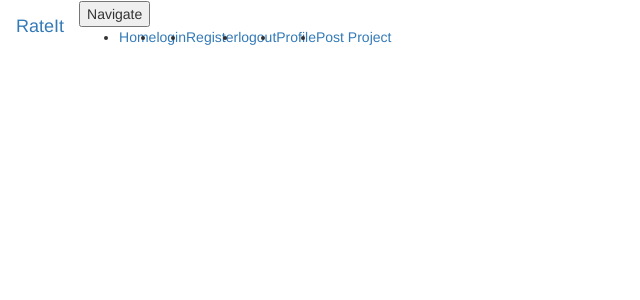
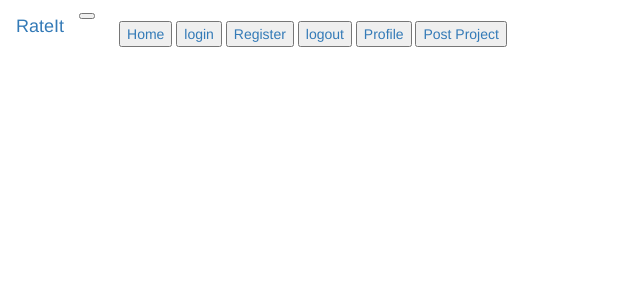
Before and after one commit to eliki-hue/projects_review, a Django app: page /details/1 in a window 1280 px wide. Shown: the top 300 px of the page, without its empty margins (0-640 px from the left). Run offline with Django 4.2, Linux system fonts and the light colour scheme; data that the repository does not hold is empty; some libraries are stand-ins or nearby versions.

Commit message:
converted nav links to buttons

```diff
--- a/myRateit/templates/navbar.html
+++ b/myRateit/templates/navbar.html
@@ -4,28 +4,29 @@
   <div class="container-fluid">
     <a class="navbar-brand" href="{% url 'home' %}">RateIt</a>
     <button class="navbar-toggler" type="button" data-bs-toggle="collapse" data-bs-target="#navbarNav" aria-controls="navbarNav" aria-expanded="false" aria-label="Toggle navigation">
-      <span class="navbar-toggler-icon">Navigate</span>
+      <span class="navbar-toggler-icon"></span>
     </button>
     <div class="collapse navbar-collapse" id="navbarNav">
       <ul class="navbar-nav">
-        <li class="nav-item">
-          <a class="nav-link active" aria-current="page" href="{% url 'home' %}">Home</a>
-        </li>
-        <li class="nav-item">
+
+          <button> <a class="nav-link active" aria-current="page" href="{% url 'home' %}">Home</a>
+          </button>
+
+          <button>
           <a class="nav-link" href="/accounts/login/">login</a>
-        </li>
-        <li class="nav-item">
+          </button>
+          <button>
           <a class="nav-link" href="/accounts/register/">Register</a>
-        </li>
-        <li class="nav-item">
+          </button>
+          <button>
           <a class="nav-link" href="/accounts/logout/">logout</a>
-        </li>
-        <li class="nav-item">
+          </button>
+          <button>
           <a class="nav-link" href="/my_profile">Profile</a>
-        </li>
-        <li class="nav-item">
+          </button>
+          <button>
           <a class="nav-link" href="/my_post">  Post Project</a>
-        </li>
+          </button>
 
       </ul>
     </div>
--- a/myRateit/templates/project_details.html
+++ b/myRateit/templates/project_details.html
@@ -30,7 +30,7 @@
               </button>
 
               <!-- Modal -->
-              <div class="modal fade" id="pic{{project.id}}" tabindex="-1" role="dialog" aria-labelledby="modalLabelLarge" aria-hidden="true">
+              <div class="modal fade"  id="pic{{project.id}}" tabindex="-1" role="dialog" aria-labelledby="modalLabelLarge" aria-hidden="true">
                 <div class="modal-dialog" role="document">
                   <div class="modal-content">
                     <div class="modal-header">
@@ -39,9 +39,13 @@
                         <span aria-hidden="true">&times;</span>
                       </button>
                     </div>
-                    <div class="modal-body">
-                        <p>tittle {{project.title}}</p>
-                        <p>description {{project.description}}</p>
+                    <div class="modal-body" style="font-size: small;">
+                        <p>Give your rating based on:</p>
+
+                          <h3>Design</h3>
+                          <h3>Usability</h3>
+                          <h3>Content</h3>
+
 
                         <form action="" class="rate-form" method="POST" id="{{project.id}}">
                             {% csrf_token %}
@@ -62,7 +66,7 @@
 
                     <div class="modal-footer">
                       <button type="button" class="btn btn-secondary" data-dismiss="modal">Close</button>
-                      <button type="button" class="btn btn-primary">Save changes</button>
+                      <button type="refresh" class="btn btn-primary">Save changes</button>
                     </div>
                   </div>
                 </div>
--- a/static/main.js
+++ b/static/main.js
@@ -242,7 +242,7 @@
             },
             success:function(response){
                 console.log(response)
-                confirmBox.innerHTML='<h3>Successfuly rated with {val_num}</h3>'
+                confirmBox.innerHTML='<h3>Successfuly rated</h3>'
             },
             error:function(error){
                 consolee.log(error)
--- a/static/style.css
+++ b/static/style.css
@@ -14,18 +14,18 @@
   background-position: center;
   height: 70vh;
 } */
-.button {
+/* .button {
   background-color: black;
   border: none;
   color: white;
   /* padding: 10px 20px; */
-  text-align: center;
+  /* text-align: center;
   text-decoration: none;
   display: inline-block;
   margin: 4px 2px;
   cursor: pointer;
-  border-radius: 16px;
-}
+  border-radius: 16px; */
+
 .button:hover {
   background-color: #F1F1F1;
 }
```
